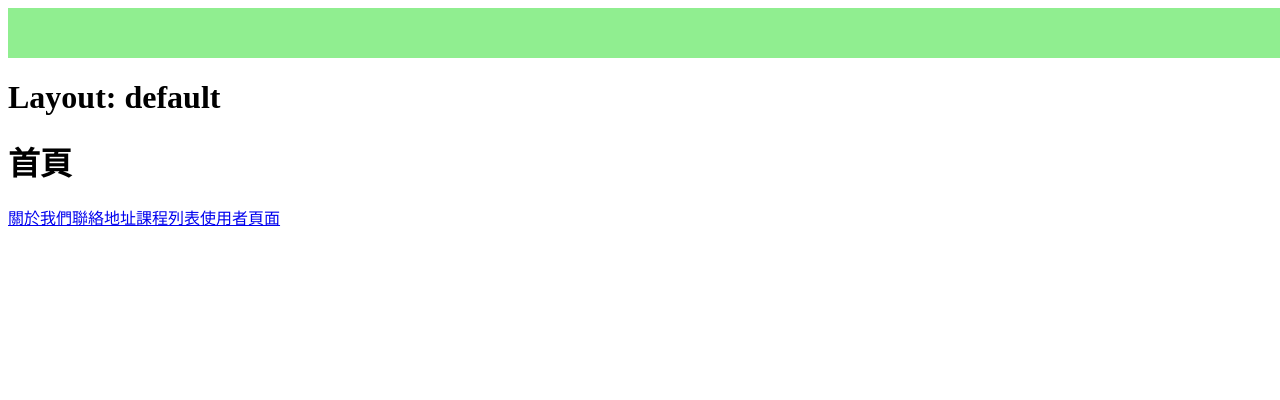
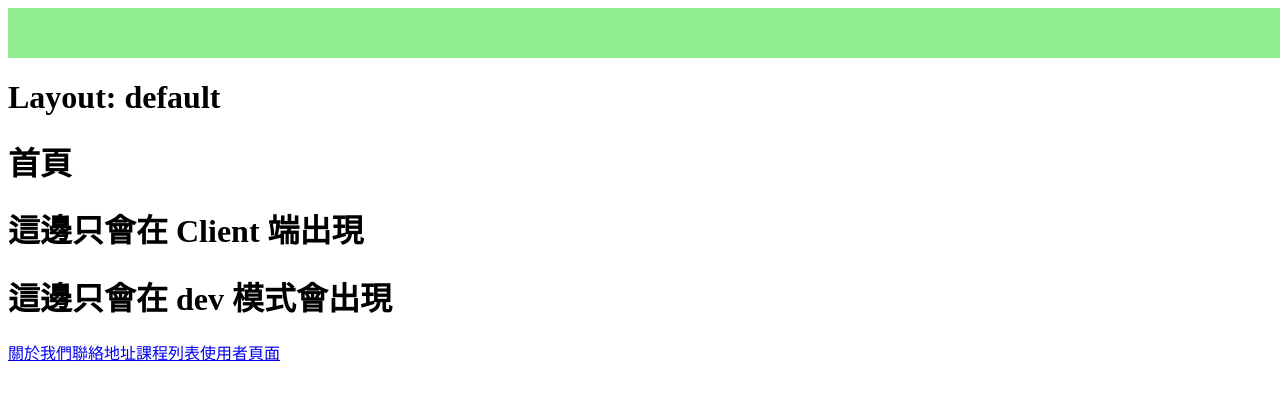
Before and after one commit to wen-3/nuxt_week3, a Nuxt app: page / in a window 1280 px wide. Shown: the top 400 px of the page. Built offline with nearby package versions, Linux system fonts and the light colour scheme.

Commit message:
判斷執行環境
在 template 裡

```diff
--- a/pages/index.vue
+++ b/pages/index.vue
@@ -59,6 +59,14 @@ if (import.meta.client) {
   <div>
     <h1>首頁</h1>
 
+    <ClientOnly>
+      <h1>這邊只會在 Client 端出現</h1>
+    </ClientOnly>
+
+    <DevOnly>
+      <h1>這邊只會在 dev 模式會出現</h1>
+    </DevOnly>
+
     <NuxtLink to="/about">關於我們</NuxtLink>
     <NuxtLink to="/address">聯絡地址</NuxtLink>
     <NuxtLink to="/courses/123/about">課程列表</NuxtLink>
```
